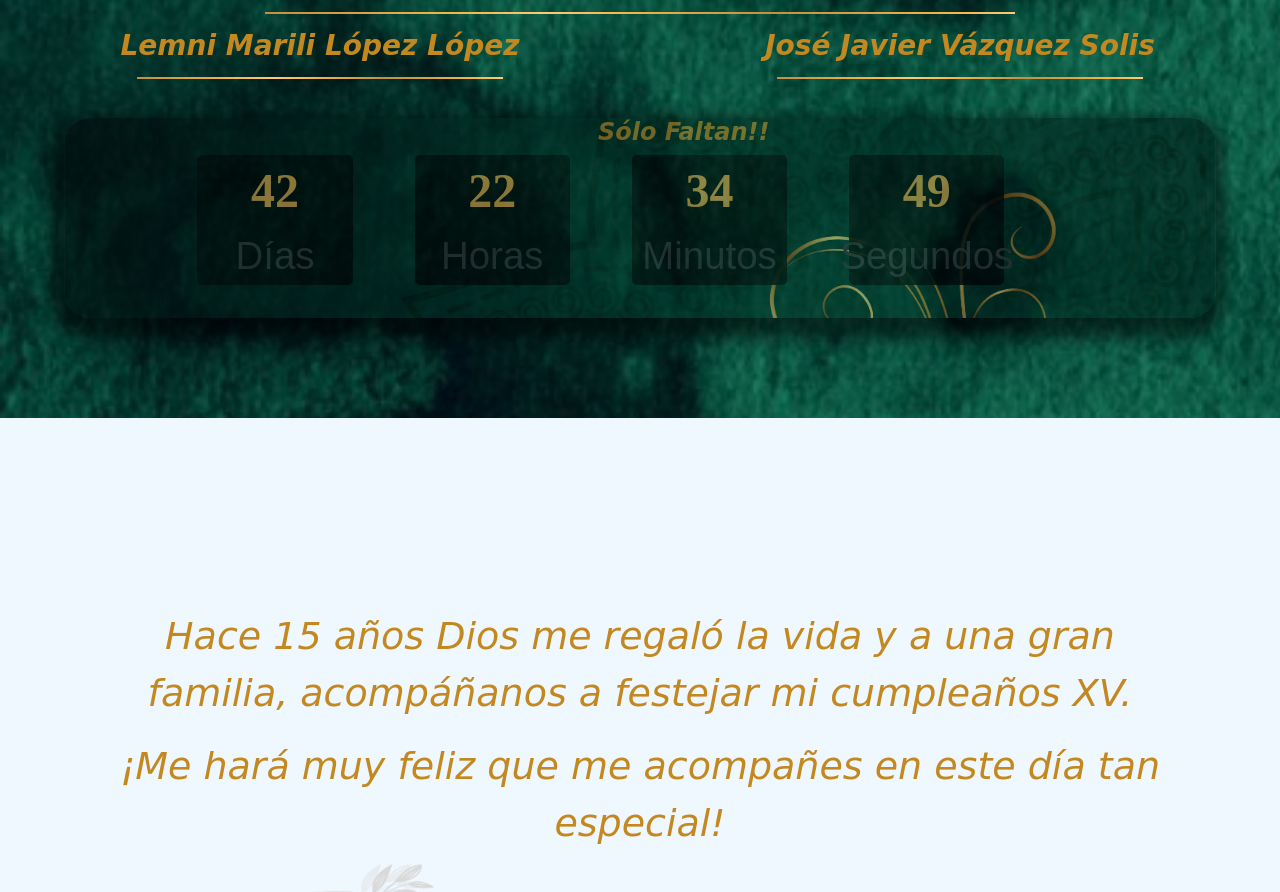
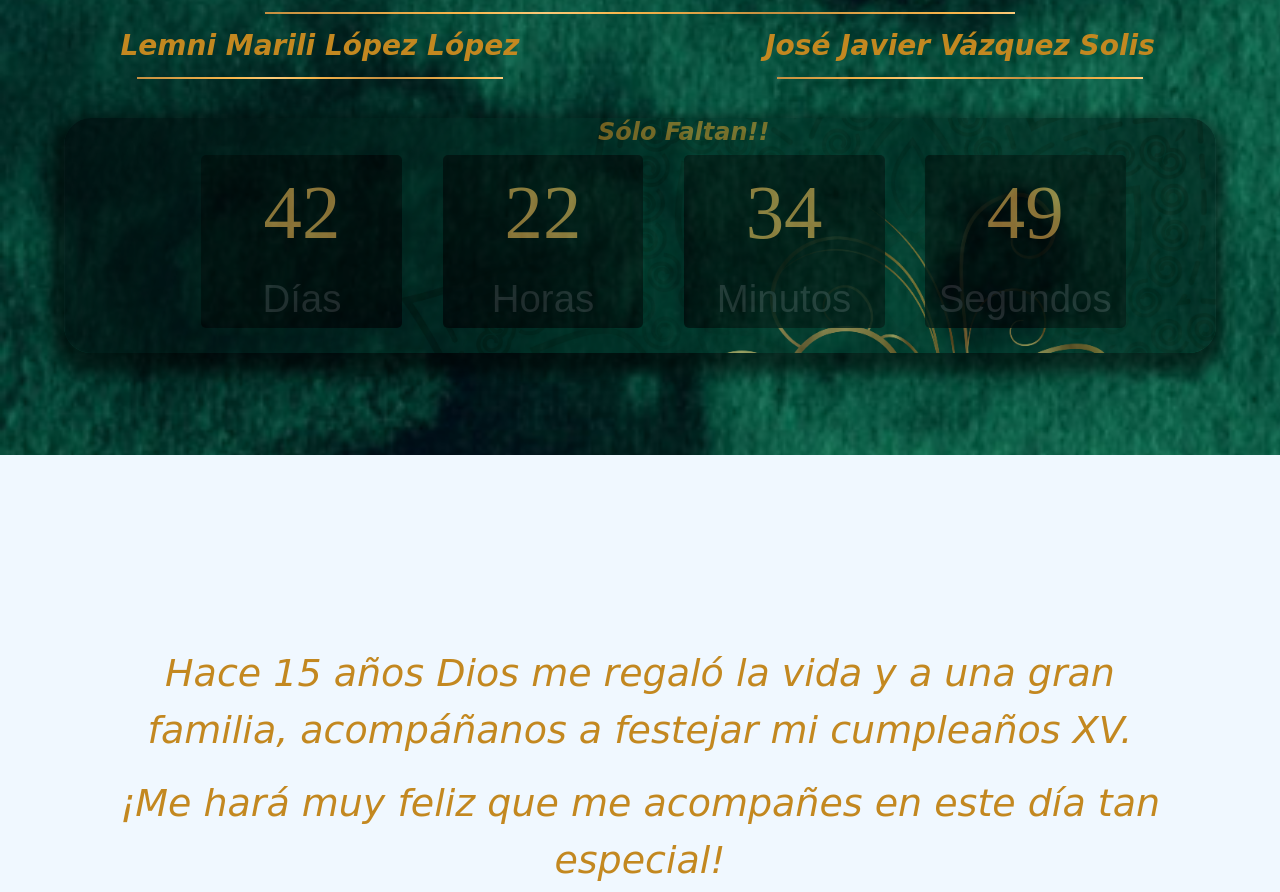
Before and after one commit to Jhonna23/XV_KARLA, a plain HTML site: page docs/index.html in a window 1280 px wide. Shown: the part 1792-2684 px from the top of the page. Drawn offline with nearby package versions, Linux system fonts and the light colour scheme; files whose address does not match are found by name; a web font is replaced by a local one.

Commit message:
feature fixed clock

```diff
--- a/docs/css/estilos.css
+++ b/docs/css/estilos.css
@@ -163,10 +163,19 @@ footer
 .clock_layout
 {
 	background-image: url('http://localhost/KARLA_XV/img/Corazon_verde.jpg');
-            height: 200px;margin-bottom: 8%;/* width: 10px; */max-width: 90%;box-shadow: -3px 10px 16px 10px rgba(0,0,0,0.92);
-			-webkit-box-shadow: -3px 10px 16px 10px rgba(0,0,0,0.92);-moz-box-shadow: -3px 10px 16px 10px rgba(0,0,0,0.92);
-            border-radius: 27px 27px 27px 27px;-webkit-border-radius: 27px 27px 27px 27px;-moz-border-radius: 27px 27px 27px 27px;
-            background-size: cover;opacity: 58%;padding-left: 8%;
+	max-height: 31%;
+	margin-bottom: 8%;
+	/* width: 10px; */
+	max-width: 90%;
+	box-shadow: -3px 10px 16px 10px rgba(0,0,0,0.92);
+	-webkit-box-shadow: -3px 10px 16px 10px rgba(0,0,0,0.92);
+	-moz-box-shadow: -3px 10px 16px 10px rgba(0,0,0,0.92);
+	border-radius: 27px 27px 27px 27px;
+	-webkit-border-radius: 27px 27px 27px 27px;
+	-moz-border-radius: 27px 27px 27px 27px;
+	background-size: cover;
+	opacity: 58%;
+	padding-left: 8%;
 }
 
 .card_info
@@ -195,10 +204,8 @@ footer
 @media (min-width: 250px) and (max-width: 580px) {
 	.card_info  .btn
 {
-
-margin-top: -6.25vh;
-
-margin-bottom: 20vh;
+	margin-top: 0.75vh;
+	margin-bottom: 20vh;
 }
 
 .card_info >img {
@@ -251,14 +258,16 @@ margin-bottom: 20vh;
 #cuenta {
 	display: flex;
 	justify-content: center;
-	margin-bottom: 100px;
+	margin-bottom: 25px;
+	height: auto;
 }
 
 .simply-section {
 	background: #000000de;
-	width: 15%;
+	width: 20%;
 	/* height: 180px; */
-	margin: 0px 3%;
+	margin-left: 48%;
+	margin: 0px 2%;
 	border-radius: 5px;
 	display: inline-flex;
 	align-items: center;
@@ -268,8 +277,8 @@ margin-bottom: 20vh;
 .simply-amount {
 	display: block;
 	text-align: center;
-	font-size: 3rem;
-	font-weight: 700;
+	font-size: 6vw;
+	font-weight: 400;
 	color: #eaaa47;
 	font-family: 'MonteCarlo';
 }
--- a/docs/index.html
+++ b/docs/index.html
@@ -35,8 +35,7 @@ background-repeat: no-repeat;background-size: cover;
 
             <div class="col-sm-12">
                 <!-- <h1 class="text-center">Imagen</h1> -->
-                <img src="img/LETRAS.png" alt="NAME" class="img-fluid mx-auto d-block"
-                    width="70%">
+                <img src="img/LETRAS.png" alt="NAME" class="img-fluid mx-auto d-block" width="70%">
 
             </div>
 
@@ -84,9 +83,13 @@ background-repeat: no-repeat;background-size: cover;
 
         <div class="row">
 
-            <div id="cuenta" class="col-sm-12 mx-auto d-block clock_layout">
+            <div id="cuent" class="col-sm-12 mx-auto d-block clock_layout">
+                <h4 class="text-center tag_name">Sólo Faltan!!</h4>
+                <div id="cuenta" class="col-sm-12 mx-auto d-block">
 
-                <h4 class="text-center tag_name">Sólo Faltan!!</h4>
+                </div>
+
+
 
 
             </div>
@@ -132,8 +135,7 @@ background-repeat: no-repeat;background-size: cover;
             <div class="row">
                 <div class="col-sm-5 mx-auto d-block icon_message">
                     <h4 class="text-center">Lluvia de sobres</h4>
-                    <img src="img/sobre.png" alt="NAME" class="img-fluid mx-auto d-block"
-                        width="50%">
+                    <img src="img/sobre.png" alt="NAME" class="img-fluid mx-auto d-block" width="50%">
                 </div>
 
             </div>
@@ -150,8 +152,7 @@ background-repeat: no-repeat;background-size: cover;
     <div class="row">
         <div class="col-md-6 card_info text-center">
 
-            <img src="img/iglesia.png" alt="iglesia_comitan" class="img-fluid mx-auto d-block"
-                width="50%">
+            <img src="img/iglesia.png" alt="iglesia_comitan" class="img-fluid mx-auto d-block" width="50%">
 
 
             <h4 class="text-center">Ceremonia Religiosa</h4>
@@ -177,7 +178,8 @@ background-repeat: no-repeat;background-size: cover;
 
         </div>
         <div class="col-md-6 card_info text-center">
-            <img src="img/copas.png" alt="salon" class="img-fluid mx-auto d-block" width="50%">
+            <img src="http://localhost/KARLA_XV/img/copas.png" alt="salon" class="img-fluid mx-auto d-block"
+                width="50%">
             <h4 class="text-center">Recepción</h4>
             <span class="span"></span>
 
@@ -244,12 +246,11 @@ background-repeat: no-repeat;background-size: cover;
             <h3 class="text-center mt-3 tag_text_s">Favor de confirmar asistencia.</h3>
 
 
-
             <div class="row">
 
                 <div class="col-12 text-center mb-3">
-                    <a href="https://wa.me/522225544297"
-                        target="_blank" class="btn btn-success">Confirmar Asistencia</a>
+                    <a href="https://wa.me/522225544297" target="_blank" class="btn btn-success">Confirmar
+                        Asistencia</a>
 
                 </div>
             </div>
```
